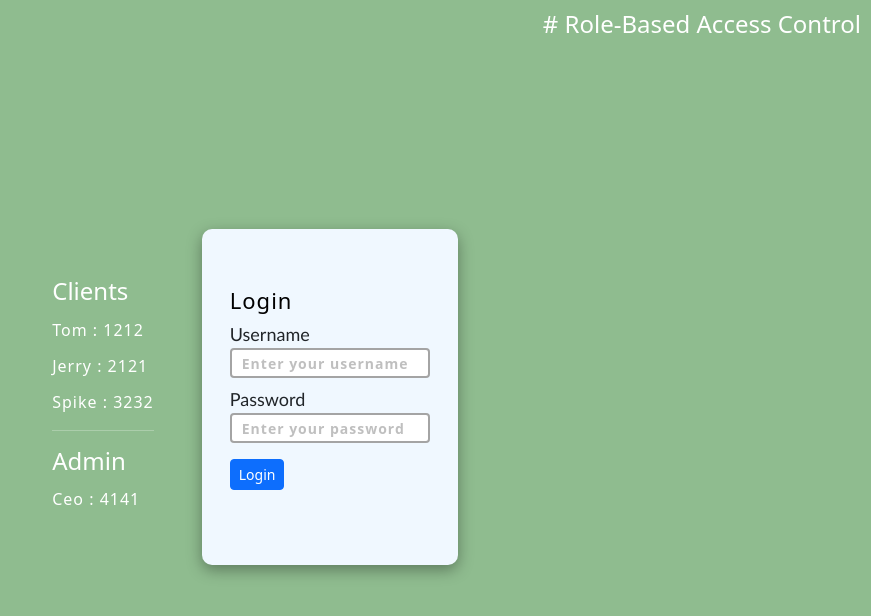
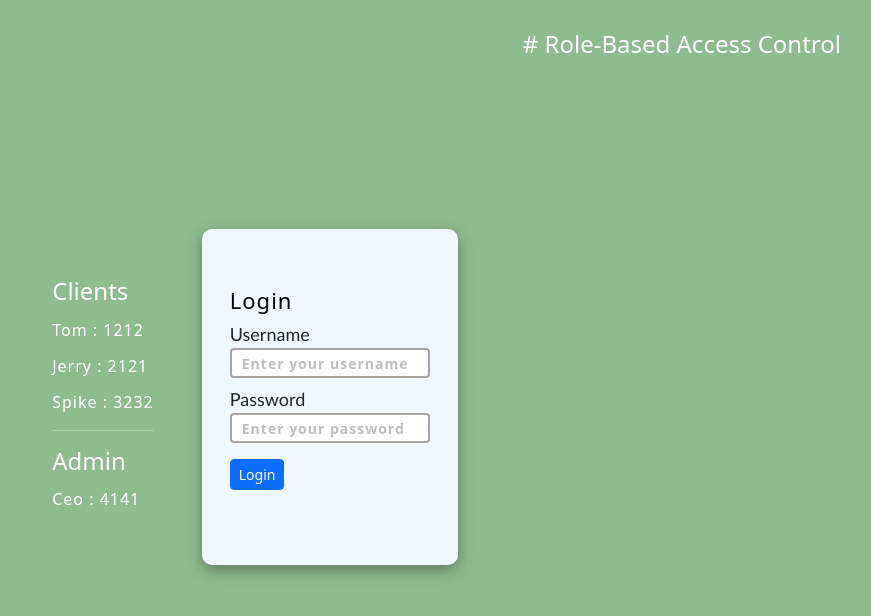
Before and after one commit to Giridev24/Role-based, a React (Vite) app in the folder client/: page / in a window 1280 px wide. Shown: the top 616 px of the page, without its empty margins (409-1280 px from the left). Built offline with nearby package versions, Linux system fonts and the light colour scheme.

Commit message:
Update Login.jsx

```diff
--- a/client/src/components/Login.jsx
+++ b/client/src/components/Login.jsx
@@ -75,7 +75,7 @@ function Login() {
   return (
     <div className="f">
       <div>
-        <h4 style={{ position: 'absolute', top: 0, right: 0, margin: '10px', color: 'white', textAlign: 'center' }}>
+        <h4 style={{ position: 'absolute', top: 0, right: 0, margin: '30px', color: 'white', textAlign: 'center' }}>
           # Role-Based Access Control
         </h4>
 
```
